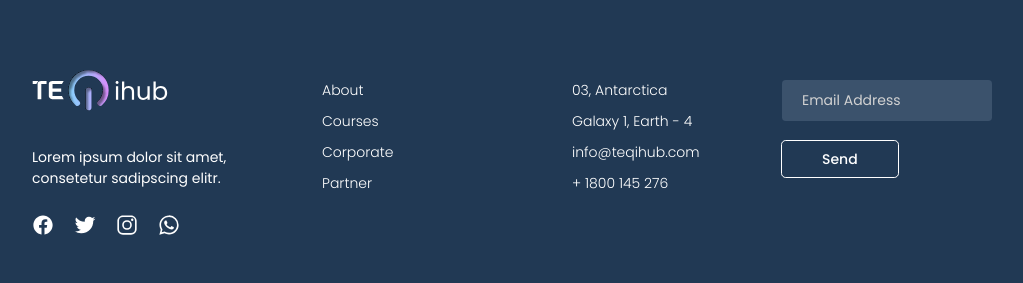
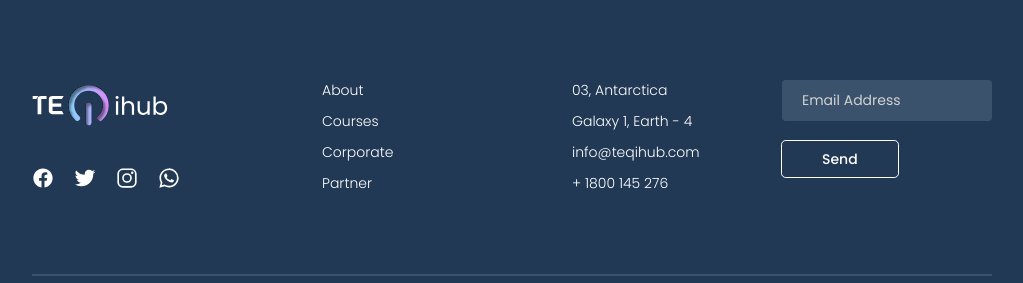
Before and after one commit to Xanderyeng/teqihub, a React (Vite) app: page / in a window 1280 px wide. Shown: the part 2754-3037 px from the top of the page, without its empty margins (128-1151 px from the left). Built offline with nearby package versions, Linux system fonts and the light colour scheme.

Commit message:
Footer icons

```diff
--- a/src/components/Footer.jsx
+++ b/src/components/Footer.jsx
@@ -61,21 +61,21 @@ export const Footer = () => {
     <footer className='relative z-0 h-auto flex items-center flex-col gap-2 pb-4 justify-center border-0 border-blue '>
       <div className='grid grid-cols-4 gap-16 max-w-[75vw] pt-40 pb-28 border-b-2 border-contactBg2'>
         {/*  ------- COLUMN 1 ------- */}
-        <div className='flex flex-col gap-14 justify-between border-0 border'>
+        <div className='flex flex-col gap-16 justify-center border-0 border'>
           <img
             src={logo}
             alt='logo'
             className='w-[14em] h-auto object-contain'
           />
-          <div className='flex flex-col gap-10 border-0 border-red'>
-            <span className='font-normal text-[1.4rem]'>
-              <p>Lorem ipsum dolor sit amet, consetetur sadipscing elitr.</p>
-            </span>
+          <div className='flex flex-col gap-0 border-0 border-red'>
+            {/* <span className='font-normal text-[1.4rem]'>
+              <p>Find us</p>
+            </span> */}
             <span className='flex flex-row gap-8'>
-              <IonIcon icon={logoFacebook} className='text-[2.2em]' />
-              <IonIcon icon={logoTwitter} className='text-[2.2em]' />
-              <IonIcon icon={logoInstagram} className='text-[2.2em]' />
-              <IonIcon icon={logoWhatsapp} className='text-[2.2em]' />
+              <IonIcon icon={logoFacebook} className='text-[2.2em] hover:cursor-pointer hover:text-icons' />
+              <IonIcon icon={logoTwitter} className='text-[2.2em] hover:cursor-pointer hover:text-icons' />
+              <IonIcon icon={logoInstagram} className='text-[2.2em] hover:cursor-pointer hover:text-icons' />
+              <IonIcon icon={logoWhatsapp} className='text-[2.2em] hover:cursor-pointer hover:text-icons' />
             </span>
           </div>
         </div>
```
